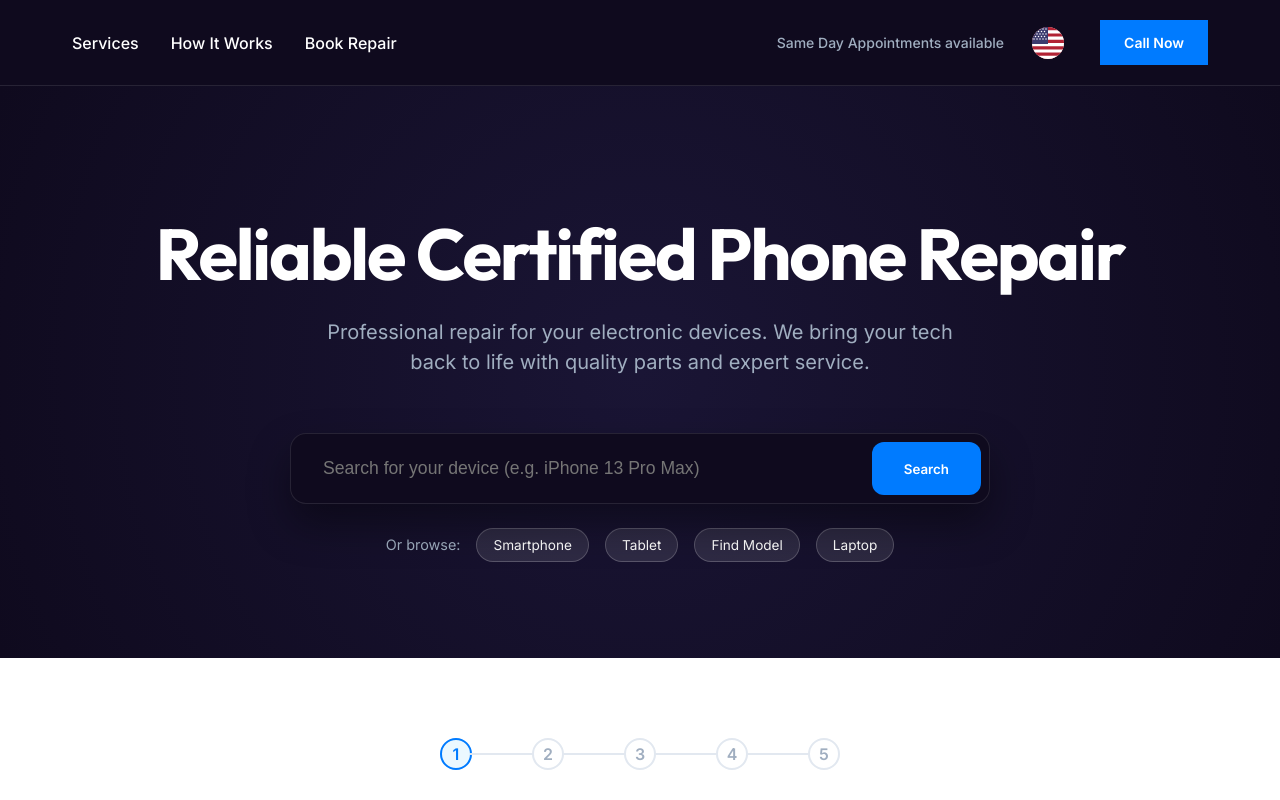
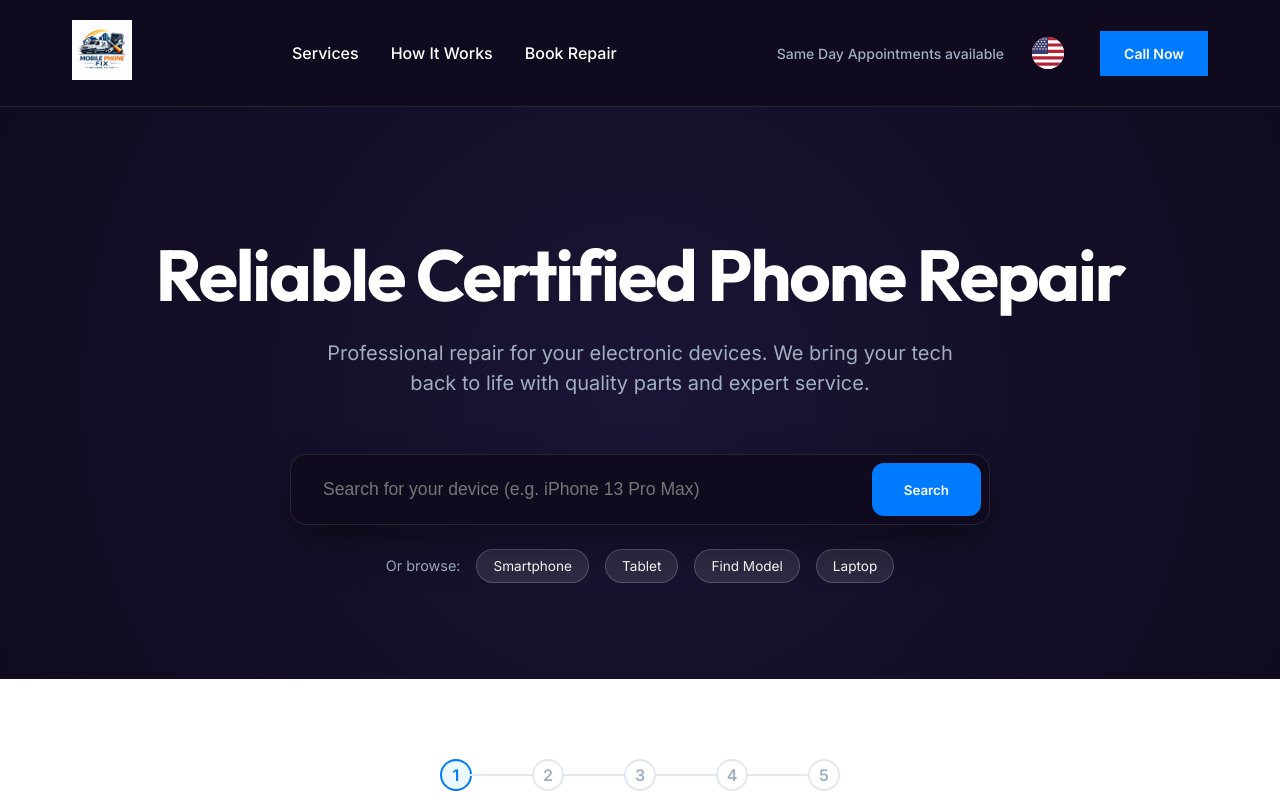
Before and after one commit to Nishan36-coder/mobilphonefix, a React (Vite) app: page / in a window 1280 px wide. Shown: the top 800 px of the page. Built offline with nearby package versions, Linux system fonts and the light colour scheme.

Commit message:
Update logo in Header and Footer

```diff
--- a/src/App.css
+++ b/src/App.css
@@ -760,3 +760,10 @@ html {
         transform: rotate(360deg);
     }
 }
+.footer-logo-img {
+    height: 120px;
+    object-fit: contain;
+    margin-bottom: 1.5rem;
+    display: block;
+    max-width: 100%;
+}
--- a/src/components/Footer.jsx
+++ b/src/components/Footer.jsx
@@ -43,7 +43,7 @@ const Footer = ({ onNavigate }) => {
     <footer className="footer">
       <div className="container footer-content">
         <div className="footer-brand">
-          <h2 className="footer-logo">Mobilphonefix</h2>
+          <img src="/logo.png" alt="Mobilphonefix" className="footer-logo-img" />
           <p className="footer-tagline">{t('footer_tagline')}</p>
 
           <div className="social-icons">
--- a/src/components/Header.jsx
+++ b/src/components/Header.jsx
@@ -8,6 +8,9 @@ const Header = ({ onNavigate }) => {
   return (
     <header className="header">
       <div className="container header-content">
+        <div className="header-logo" onClick={() => window.scrollTo({ top: 0, behavior: 'smooth' })} style={{ cursor: 'pointer' }}>
+          <img src="/logo.png" alt="Mobilphonefix" style={{ height: '60px', objectFit: 'contain' }} />
+        </div>
         <div className="nav-links" style={{ display: 'flex', gap: '2rem' }}>
           <a href="#services" style={{ color: 'var(--text-main)', textDecoration: 'none', fontWeight: '500' }}>{t('nav_services')}</a>
           <a href="#how-it-works" style={{ color: 'var(--text-main)', textDecoration: 'none', fontWeight: '500', scrollBehavior: 'smooth' }}>{t('nav_how_it_works')}</a>
```
Also changed, not shown: public/logo.png (added).
